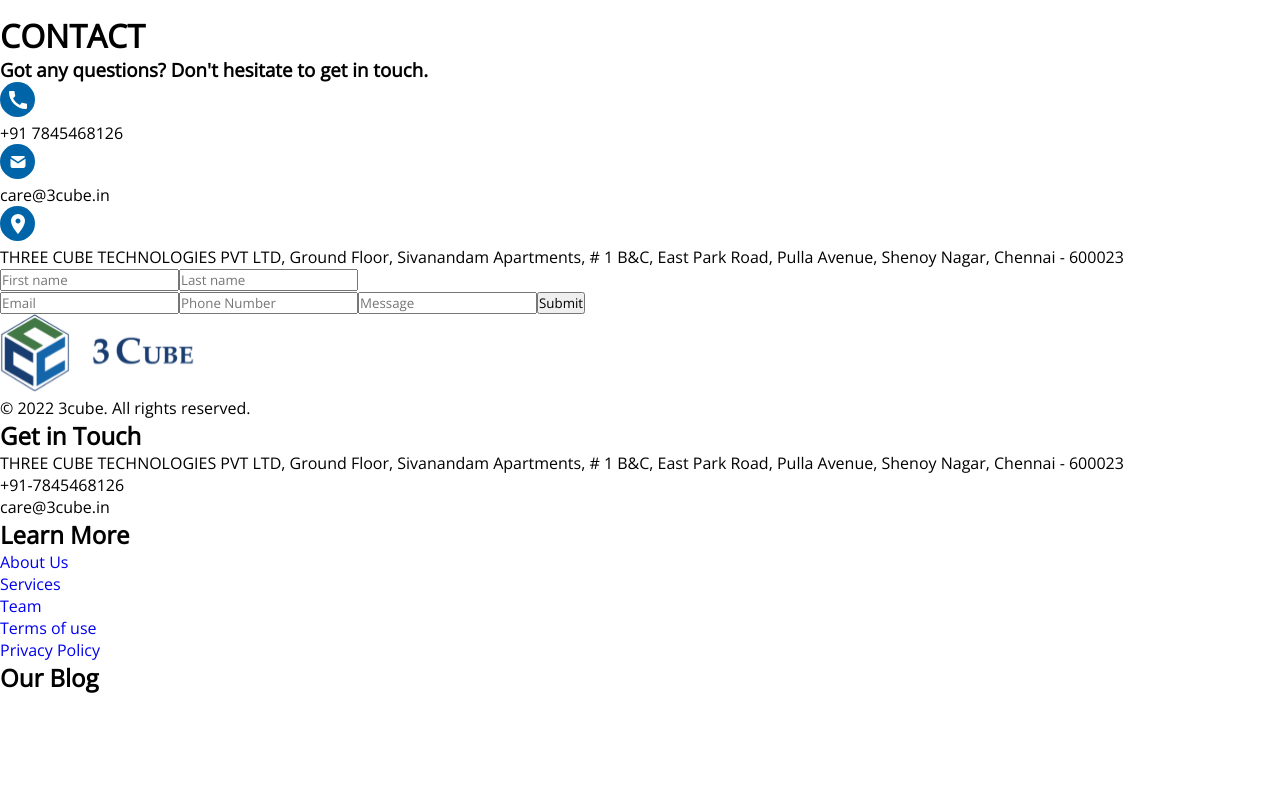
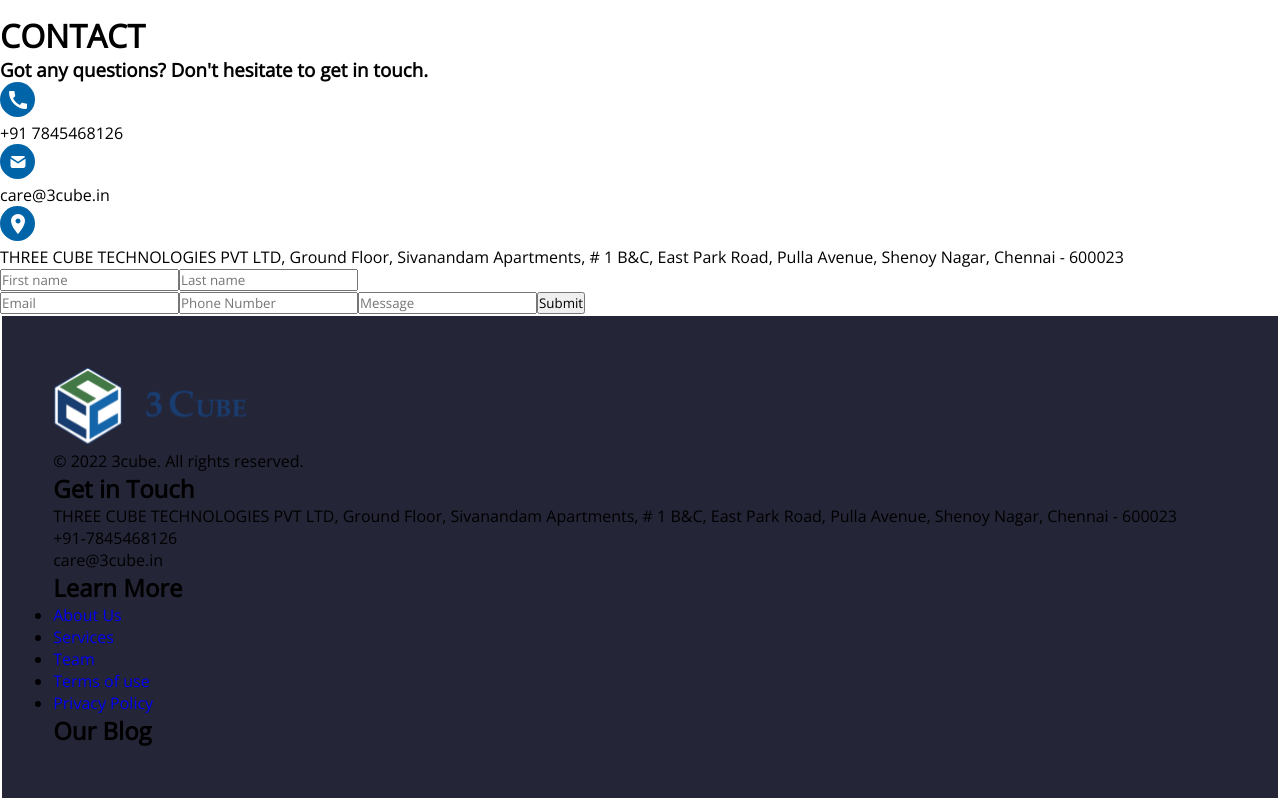
Before and after one commit to pranusys/3cube, a React (Create React App) app: page / in a window 1280 px wide. Shown: the part 4263-5063 px from the top of the page. Before the commit the page ends 4957 px from the top, so only its background shows below. Built offline with nearby package versions, Linux system fonts and the light colour scheme.

Commit message:
footer code

```diff
--- a/src/components/footer/Footer.jsx
+++ b/src/components/footer/Footer.jsx
@@ -1,5 +1,6 @@
 import React from 'react'
-import logo from '../../assets/cube3logo.svg'
+import logo from '../../assets/cube3logo.svg';
+import '../../styles/footer/footer.css';
 
 const Footer = () => {
     const learnMoreLinks = [
@@ -10,7 +11,7 @@ const Footer = () => {
         { name: 'Privacy Policy', link: '/' },
     ];
   return (
-    <div className='w-full h-auto bg-[#242537] border-white border-t-2 px-[4%] py-[4%]'>
+    <div className='footer-container w-full h-auto bg-[#242537] border-white border-t-2 px-[4%] py-[4%]'>
         <div className='grid w-full h-full grid-cols-4 ssm:flex ssm:flex-wrap justify-between items-start'>
             {/* logo */}
             <div>
--- /dev/null
+++ b/src/styles/footer/footer.css
@@ -0,0 +1,9 @@
+.footer-container
+{
+    width: 100%;
+    height: auto;
+    background: #242537;
+    border: 2px solid white;
+    padding-right: 4% ;
+    padding: 4%;
+}
```
